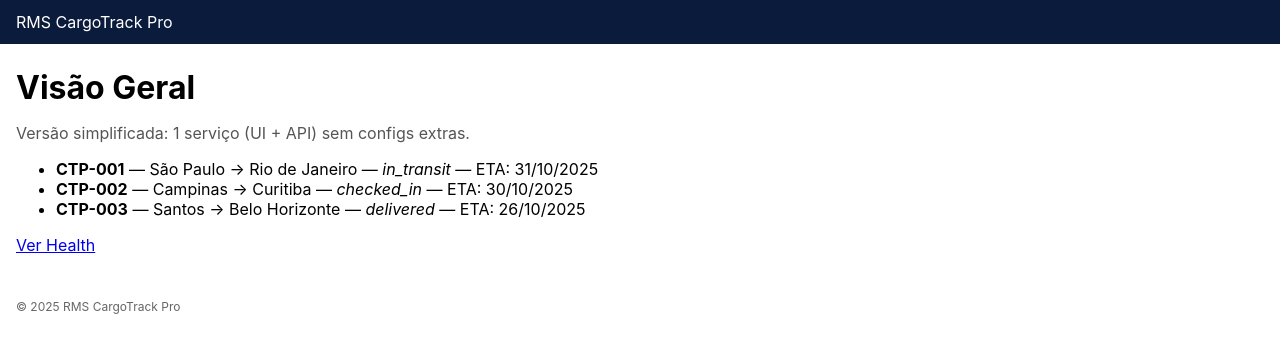
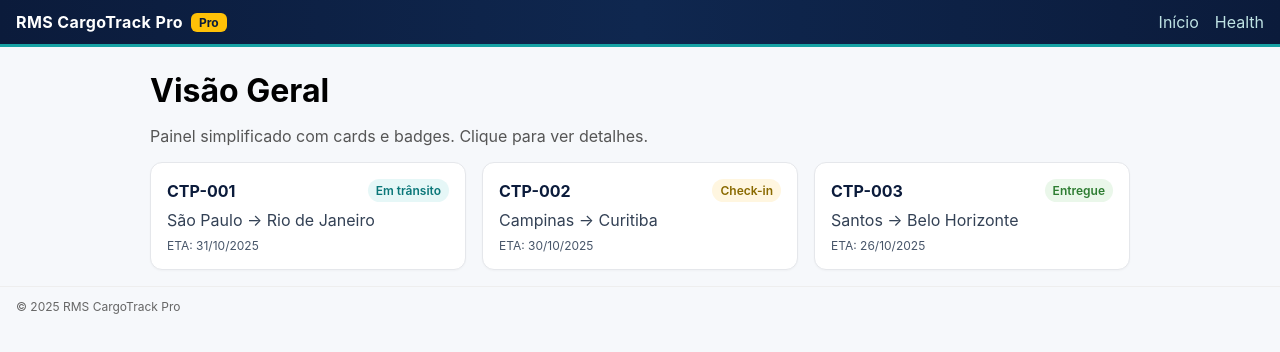
Before and after one commit to robertomsouza08-ctrl/RMS-Cargotrack-pro2, a Next.js app: page / in a window 1280 px wide. Shown: the top 352 px of the page. Built offline with nearby package versions, Linux system fonts and the light colour scheme; no server answers.

Commit message:
Add files via upload

```diff
--- a/src/app/layout.tsx
+++ b/src/app/layout.tsx
@@ -3,16 +3,62 @@ import React from 'react'
 
 export const metadata = {
   title: 'RMS CargoTrack Pro',
-  description: 'Simplificado — UI + API embutida',
+  description: 'Rastreamento de cargas - versão simplificada',
+  icons: {
+    icon: '/favicon.ico',
+  },
+  openGraph: {
+    title: 'RMS CargoTrack Pro',
+    description: 'Rastreamento de cargas - versão simplificada',
+    url: '/',
+    siteName: 'RMS CargoTrack Pro',
+    locale: 'pt_BR',
+    type: 'website',
+  },
+  themeColor: '#0B1B3B',
+}
+
+const styles = {
+  header: {
+    background: 'linear-gradient(90deg, #0B1B3B 0%, #0F274F 50%, #0B1B3B 100%)',
+    color: '#fff',
+    padding: '12px 16px',
+    display: 'flex',
+    alignItems: 'center',
+    justifyContent: 'space-between',
+    borderBottom: '3px solid #17A2A4' // teal
+  } as React.CSSProperties,
+  brand: { fontWeight: 700, letterSpacing: 0.4 } as React.CSSProperties,
+  badge: {
+    display: 'inline-block',
+    background: '#FFC107', // amber
+    color: '#0B1B3B',
+    padding: '2px 8px',
+    borderRadius: 6,
+    fontSize: 12,
+    fontWeight: 700,
+    marginLeft: 8
+  } as React.CSSProperties,
+  container: { maxWidth: 980, margin: '0 auto', padding: '16px' } as React.CSSProperties,
+  footer: { padding: '12px 16px', color: '#666', fontSize: 12, borderTop: '1px solid #eee' } as React.CSSProperties,
 }
 
 export default function RootLayout({ children }: { children: React.ReactNode }) {
   return (
     <html lang="pt-BR">
-      <body style={{margin:0, fontFamily:'Inter, system-ui, Arial'}}>
-        <header style={{background:'#0B1B3B', color:'#fff', padding:'12px 16px'}}>RMS CargoTrack Pro</header>
-        <main style={{padding:'16px'}}>{children}</main>
-        <footer style={{padding:'12px 16px', color:'#666', fontSize:12}}>© {new Date().getFullYear()} RMS CargoTrack Pro</footer>
+      <body style={{margin:0, fontFamily:'Inter, system-ui, Arial', background:'#f6f8fb'}}>
+        <header style={styles.header}>
+          <div style={{display:'flex', alignItems:'center'}}>
+            <span style={styles.brand}>RMS CargoTrack Pro</span>
+            <span style={styles.badge}>Pro</span>
+          </div>
+          <nav>
+            <a href="/" style={{color:'#BFE3E4', textDecoration:'none', marginRight:16}}>Início</a>
+            <a href="/health" style={{color:'#BFE3E4', textDecoration:'none'}}>Health</a>
+          </nav>
+        </header>
+        <main style={styles.container}>{children}</main>
+        <footer style={styles.footer}>© {new Date().getFullYear()} RMS CargoTrack Pro</footer>
       </body>
     </html>
   )
--- a/src/app/page.tsx
+++ b/src/app/page.tsx
@@ -1,8 +1,19 @@
 
 import React from 'react'
 import { getBaseUrl } from './lib/baseUrl'
+import Link from 'next/link'
 
 type Shipment = { id: string; code: string; origin: string; destination: string; status: string; eta?: string }
+
+function StatusBadge({ status }: { status: string }){
+  const map: Record<string, {bg:string,color:string,label:string}> = {
+    in_transit: { bg:'#E6F7F7', color:'#0B7779', label:'Em trânsito' },
+    checked_in:  { bg:'#FFF6E0', color:'#8A6A00', label:'Check-in' },
+    delivered:   { bg:'#EAF7EA', color:'#2E7D32', label:'Entregue' },
+  }
+  const s = map[status] || { bg:'#EEE', color:'#555', label:status }
+  return <span style={{background:s.bg, color:s.color, padding:'4px 8px', borderRadius:12, fontSize:12, fontWeight:600}}>{s.label}</span>
+}
 
 async function getShipments(): Promise<Shipment[]> {
   const base = getBaseUrl()
@@ -24,19 +35,28 @@ export default async function Home() {
   return (
     <div>
       <h1 style={{margin:'8px 0'}}>Visão Geral</h1>
-      <p style={{color:'#555'}}>Versão simplificada: 1 serviço (UI + API) sem configs extras.</p>
+      <p style={{color:'#555'}}>Painel simplificado com cards e badges. Clique para ver detalhes.</p>
       {shipments.length === 0 ? (
         <p style={{color:'#a00'}}>Nenhum shipment retornado. Verifique /api/shipments e os logs.</p>
       ) : (
-        <ul>
+        <div style={{display:'grid', gridTemplateColumns:'repeat(auto-fill, minmax(280px, 1fr))', gap:16}}>
           {shipments.map(s => (
-            <li key={s.id}>
-              <strong>{s.code}</strong> — {s.origin} → {s.destination} — <em>{s.status}</em>{s.eta ? ` — ETA: ${new Date(s.eta).toLocaleDateString('pt-BR')}` : ''}
-            </li>
+            <Link key={s.id} href={`/shipments/${s.id}`} style={{
+              display:'block', background:'#fff', border:'1px solid #e5e7eb', borderRadius:12,
+              padding:16, boxShadow:'0 1px 2px rgba(0,0,0,0.03)', textDecoration:'none', color:'#0B1B3B'
+            }}>
+              <div style={{display:'flex', justifyContent:'space-between', alignItems:'center', marginBottom:8}}>
+                <strong>{s.code}</strong>
+                <StatusBadge status={s.status} />
+              </div>
+              <div style={{color:'#334155'}}>{s.origin} → {s.destination}</div>
+              {s.eta && (
+                <div style={{marginTop:8, fontSize:12, color:'#475569'}}>ETA: {new Date(s.eta).toLocaleDateString('pt-BR')}</div>
+              )}
+            </Link>
           ))}
-        </ul>
+        </div>
       )}
-      <p style={{marginTop:12}}><a href="/health">Ver Health</a></p>
     </div>
   )
 }
```
Also changed, not shown: src/app/health/page.tsx (+6 -3 lines), src/app/shipments/[id]/page.tsx (added, +45 -0 lines), 1 other file (tests, documents, lock files or other folders).
